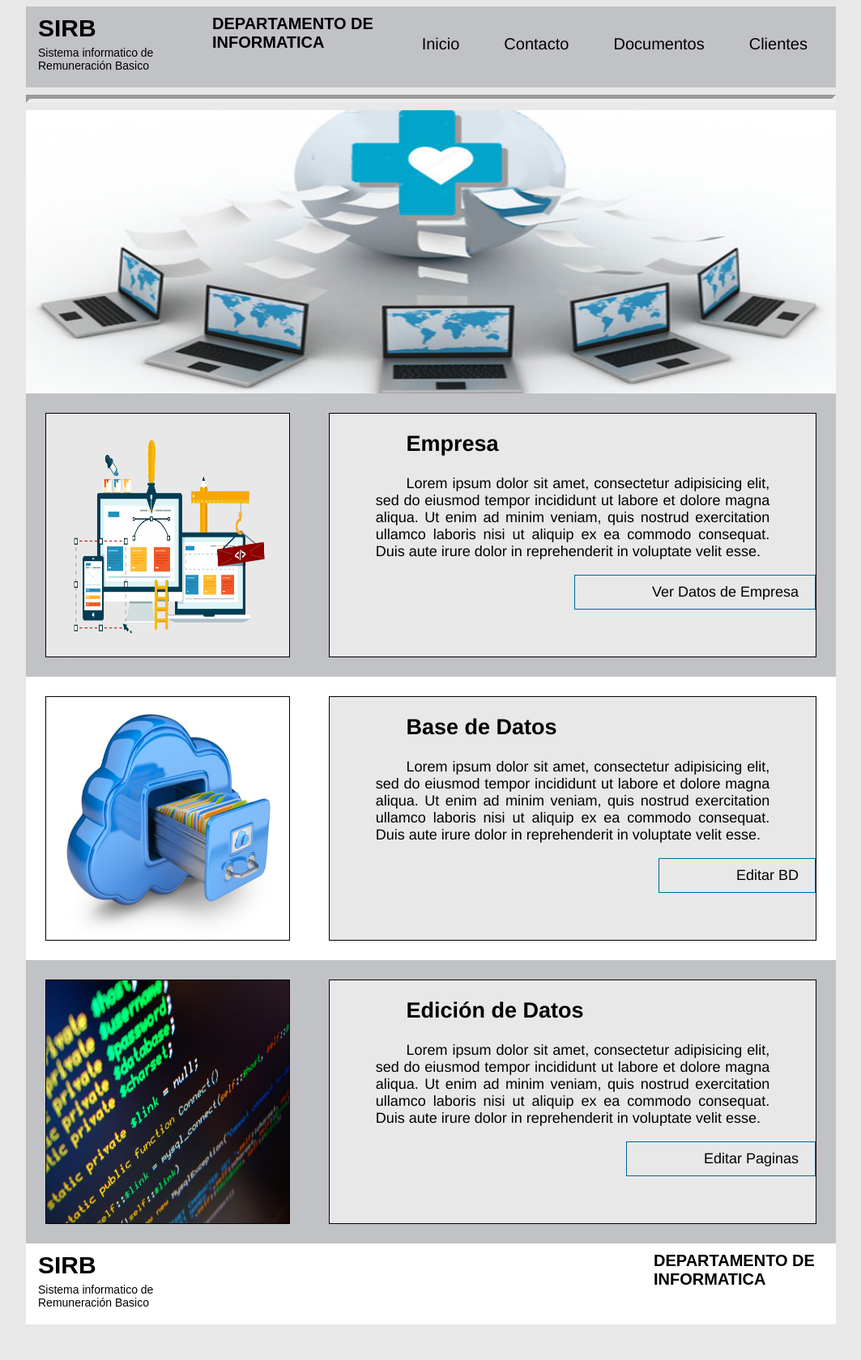
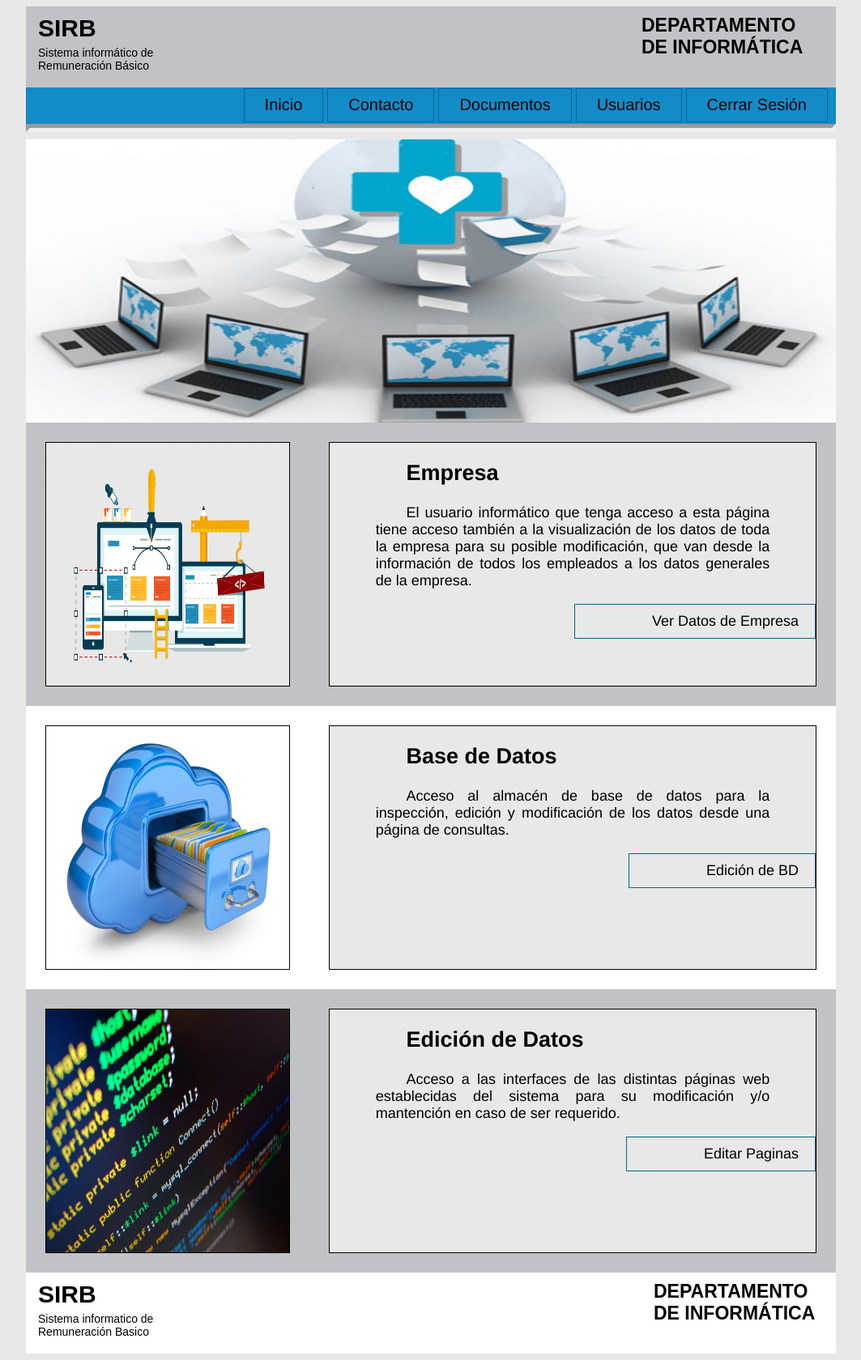
Before and after one commit to integracion1/integracion1, a PHP site: page /informatica/HomeInformatica.html in a window 1280 px wide. Shown: the whole page at 81% size, without its empty margins (108-1171 px from the left). Before the commit the page ends 1636 px from the top, so only its background shows below. Run offline with PHP 8.4, Linux system fonts and the light colour scheme.

Commit message:
Actualizaciones Home-Page
Correcciones de esteticas de Home-Page informática, establecidos hace 1 semana

```diff
--- a/informatica/HomeInformatica.html
+++ b/informatica/HomeInformatica.html
@@ -12,19 +12,23 @@
 			<header>
 				<div id="logo">
 					<h2 class="titulo">SIRB</h2>
-                    <p class="sub-titulo">Sistema informatico de Remuneración Basico</p>
+                    <p class="sub-titulo">Sistema informático de Remuneración Básico</p>
 				</div>
 				<div id="dep">
-					<h1 class="depinf">DEPARTAMENTO DE INFORMATICA</h1>
+					<h1 class="depinf">DEPARTAMENTO DE INFORMÁTICA</h1>
 				</div>
-				<nav id="paleta">
-				<ul >
-					<li><a href="#">Inicio</a></li>
-					<li><a href="#">Contacto</a></li>
-					<li><a href="#">Documentos</a></li>
-					<li><a href="#">Clientes</a></li>
-				</ul>
+				<div id="linpal">
+					<nav id="paleta">
+					<ul>
+						<li><a href="HomeInformatica.html">Inicio</a></li>
+						<li><a href="#">Contacto</a></li>
+						<li><a href="#">Documentos</a></li>
+						<li><a href="#">Usuarios</a></li>
+						<li><a href="../index.html">Cerrar Sesión</a></li>
+					</ul>
 				</nav>
+				</div>
+
 			</header>
 			<hr>
 			<section id="secc1">
@@ -36,12 +40,12 @@
 				<div id="s2d2">
 					<h2>Empresa</h2>
 					<p class="parrafo">
-						Lorem ipsum dolor sit amet, consectetur adipisicing elit, sed do eiusmod
-						tempor incididunt ut labore et dolore magna aliqua. Ut enim ad minim veniam,
-						quis nostrud exercitation ullamco laboris nisi ut aliquip ex ea commodo
-						consequat. Duis aute irure dolor in reprehenderit in voluptate velit esse.
+						El usuario informático que tenga acceso a esta página tiene acceso también
+						a la visualización de los datos de toda la empresa para su posible modificación,
+						que van desde la información de todos los empleados a los datos generales
+						de la empresa.
 					</p>
-					<a href="" class="leer-mas">Ver Datos de Empresa</a><br>
+					<a href="DatosEmpresa.html" class="leer-mas">Ver Datos de Empresa</a><br>
 				</div>
 			</section>
 			<section id="secc3">
@@ -49,12 +53,10 @@
 				<div id="s3d2">
 					<h2>Base de Datos</h2>
 					<p class="parrafo">
-						Lorem ipsum dolor sit amet, consectetur adipisicing elit, sed do eiusmod
-						tempor incididunt ut labore et dolore magna aliqua. Ut enim ad minim veniam,
-						quis nostrud exercitation ullamco laboris nisi ut aliquip ex ea commodo
-						consequat. Duis aute irure dolor in reprehenderit in voluptate velit esse.
+						Acceso al almacén de base de datos para la inspección, edición y modificación
+						de los datos desde una página de consultas.
 					</p>
-					<a href="" class="leer-mas">Editar BD</a><br>
+					<a href="EdicionBD.html" class="leer-mas">Edición de BD</a><br>
 				</div>
 			</section>
 			<section id="secc4">
@@ -62,12 +64,10 @@
 				<div id="s4d2">
 					<h2>Edición de Datos</h2>
 					<p class="parrafo">
-						Lorem ipsum dolor sit amet, consectetur adipisicing elit, sed do eiusmod
-						tempor incididunt ut labore et dolore magna aliqua. Ut enim ad minim veniam,
-						quis nostrud exercitation ullamco laboris nisi ut aliquip ex ea commodo
-						consequat. Duis aute irure dolor in reprehenderit in voluptate velit esse.
+						Acceso a las interfaces de las distintas páginas web establecidas del sistema
+						para su modificación y/o mantención en caso de ser requerido.
 					</p>
-					<a href="" class="leer-mas">Editar Paginas</a><br>
+					<a href="EdicionWeb.html" class="leer-mas">Editar Paginas</a><br>
 				</div>
 			</section>
 
@@ -77,7 +77,7 @@
                     <p class="sub-titulo">Sistema informatico de Remuneración Basico</p>
 				</div>
 				<div id="dep">
-					<h1 class="depinf">DEPARTAMENTO DE INFORMATICA</h1>
+					<h1 class="depinf">DEPARTAMENTO DE INFORMÁTICA</h1>
 				</div>
 			</footer>
 		</article>
--- a/informatica/estilosinf.css
+++ b/informatica/estilosinf.css
@@ -30,6 +30,10 @@
 		text-align: left;
 		margin-left: 15px;
 	}
+	#dep{
+		float: right;
+		margin-right: 40px;
+	}
 	.titulo{
 		margin-top: 10px;
 		font-size: 30px;
@@ -42,19 +46,28 @@
 		text-indent: 0cm;
 	}
 	.depinf{
-		font-size: 20px;
+		font-size: 23px;
 		margin-top: 10px;
 	}
 	header h1{
 		float: left;
 		font-size: 25px;
 	}
+	#linpal{
+		width: 1000px;
+		height: 45px;
+		background-color: #138BC7;
+		float: left;
+	}
 	#paleta li{
 		display:inline;
+		text-decoration: none;
+		border: 1px solid #006699;
+		padding: 10px 20px 10px 20px;
 	}
 	#paleta ul{
 		list-style:none;
-		margin-top: 25px;
+		margin-top: 0px;
 		padding:10px;
 		float: right;
 	}
@@ -62,7 +75,7 @@
 		color: #000;
 		font-size: 20px;
 		text-decoration: none;
-		padding: 25px;
+		padding: 5px;
 	}
 	#secc1, #secc2, #secc3, #secc4{
 		text-align: left;
@@ -113,7 +126,7 @@
 		display: block;
 		border-width: 5px;
 	}
-	p{
+	p, h3{
 		text-indent: 1cm;
 		padding-left: 1.5cm;
 		padding-right: 1.5cm;
```
Also changed, not shown: informatica/consulta.php (deleted, +0 -11 lines).
